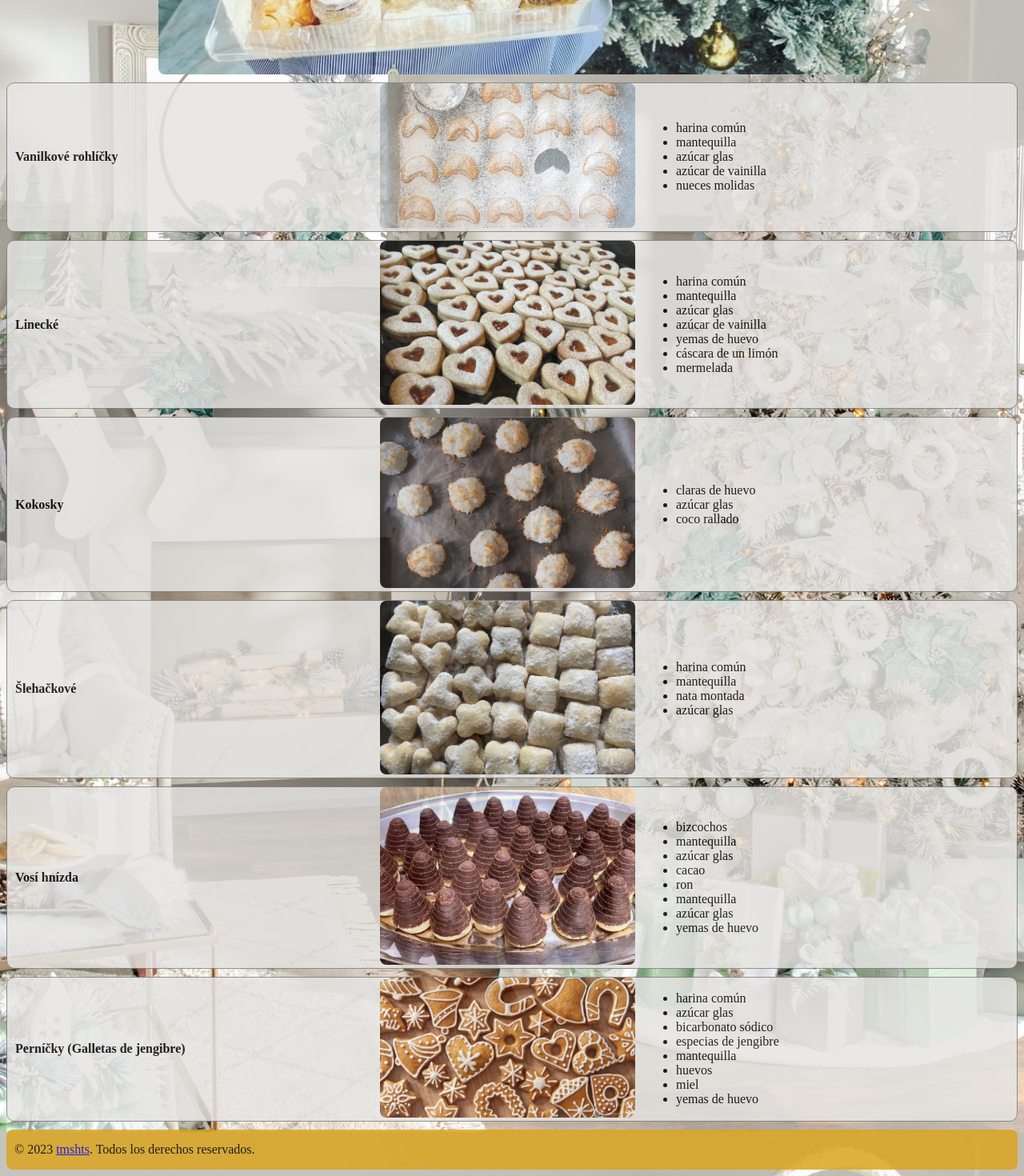
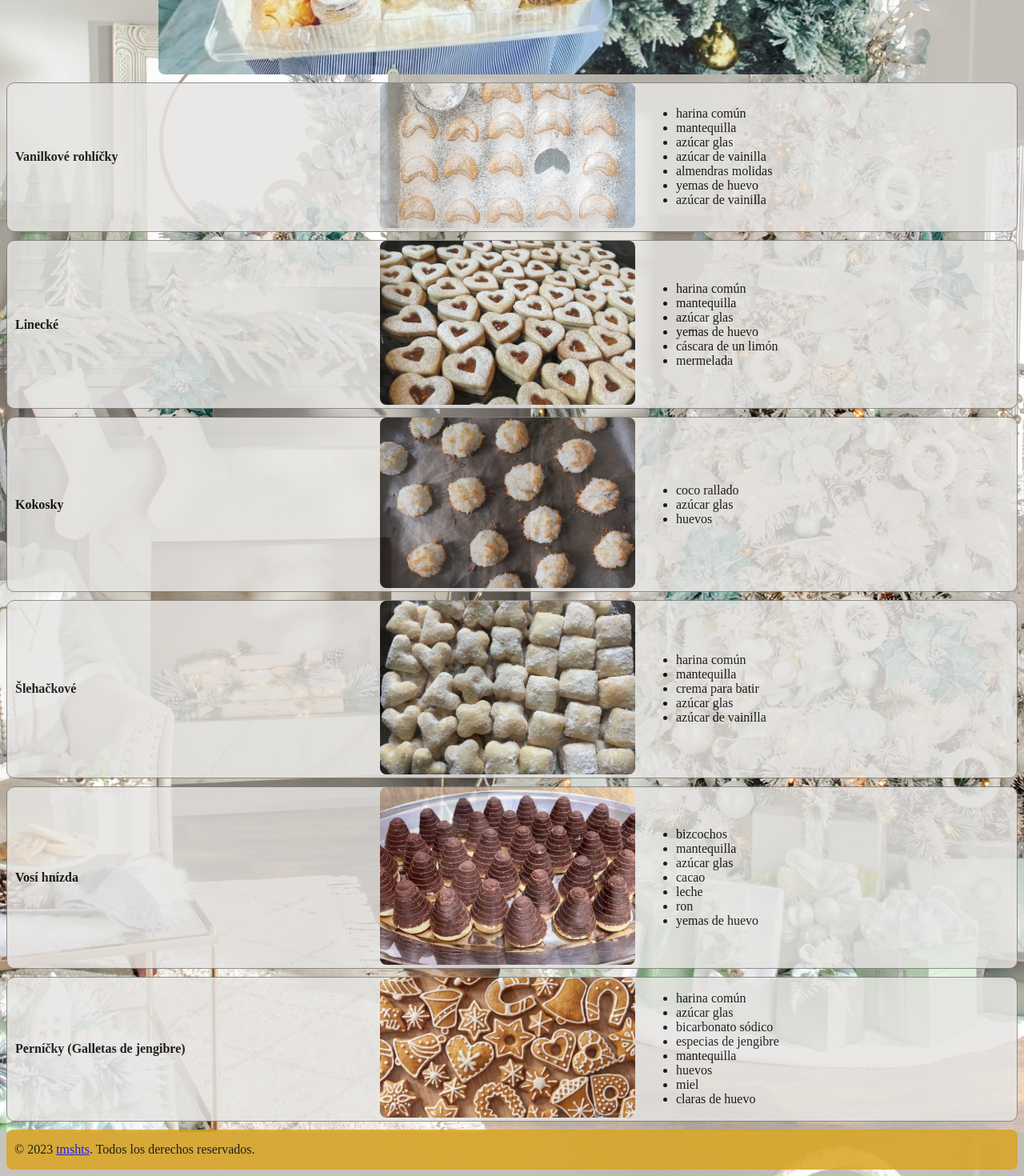
Before and after one commit to tmshts/christmas_sweet, a React (Vite) app: page / in a window 1280 px wide. Shown: the part 1786-3256 px from the top of the page at 80% size. Built offline with nearby package versions, Linux system fonts and the light colour scheme.

Commit message:
update ingredientes

```diff
--- a/src/App.jsx
+++ b/src/App.jsx
@@ -40,7 +40,15 @@ const App = () => {
         },
         {
           id: 5,
-          name: 'nueces molidas'
+          name: 'almendras molidas'
+        },
+        {
+          id: 6,
+          name: 'yemas de huevo'
+        },
+        {
+          id: 7,
+          name: 'azúcar de vainilla'
         }
       ],
       foto: rohlicky_foto
@@ -63,18 +71,14 @@ const App = () => {
         },
         {
           id: 4,
-          name: 'azúcar de vainilla'
+          name: 'yemas de huevo'
         },
         {
           id: 5,
-          name: 'yemas de huevo'
+          name: 'cáscara de un limón'
         },
         {
           id: 6,
-          name: 'cáscara de un limón'
-        },
-        {
-          id: 7,
           name: 'mermelada'
         }
       ],
@@ -86,7 +90,7 @@ const App = () => {
       ingredients: [
       {
         id: 1,
-        name: 'claras de huevo'
+        name: 'coco rallado'
       },
       {
         id: 2,
@@ -94,7 +98,7 @@ const App = () => {
       },
       {
         id: 3,
-        name: 'coco rallado'
+        name: 'huevos'
       }
     ],
       foto: kokosky_foto
@@ -113,11 +117,15 @@ const App = () => {
       },
       {
         id: 3,
-        name: 'nata montada'
+        name: 'crema para batir'
       },
       {
         id: 4,
         name: 'azúcar glas'
+      },
+      {
+        id: 5,
+        name: 'azúcar de vainilla'
       }
     ],
       foto: slehackove_foto
@@ -144,18 +152,14 @@ const App = () => {
       },
       {
         id: 5,
+        name: 'leche'
+      },
+      {
+        id: 6,
         name: 'ron'
       },
       {
-          id: 6,
-          name: 'mantequilla'
-        },
-        {
         id: 7,
-          name: 'azúcar glas'
-        },
-        {
-          id: 8,
         name: 'yemas de huevo'
       }
     ],
@@ -195,7 +199,7 @@ const App = () => {
       },
       {
         id: 8,
-        name: 'yemas de huevo'
+        name: 'claras de huevo'
       }
     ],
       foto: pernicky_foto
```
Lines whose indentation alone changed are shown as unchanged.
